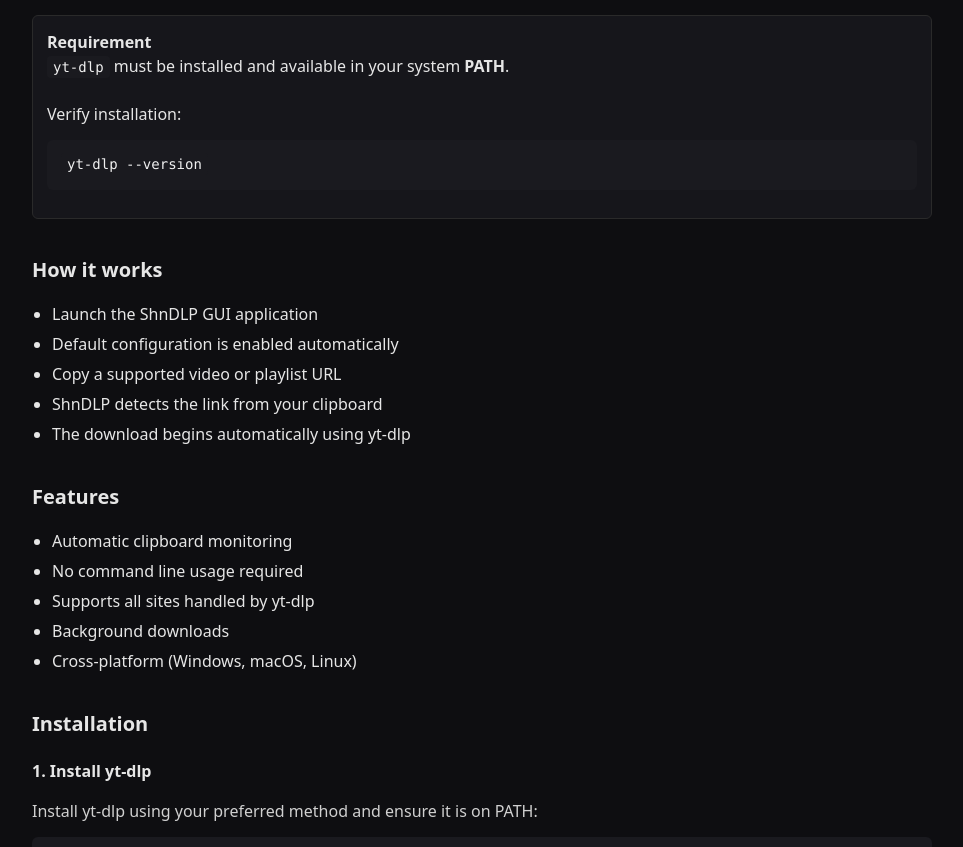
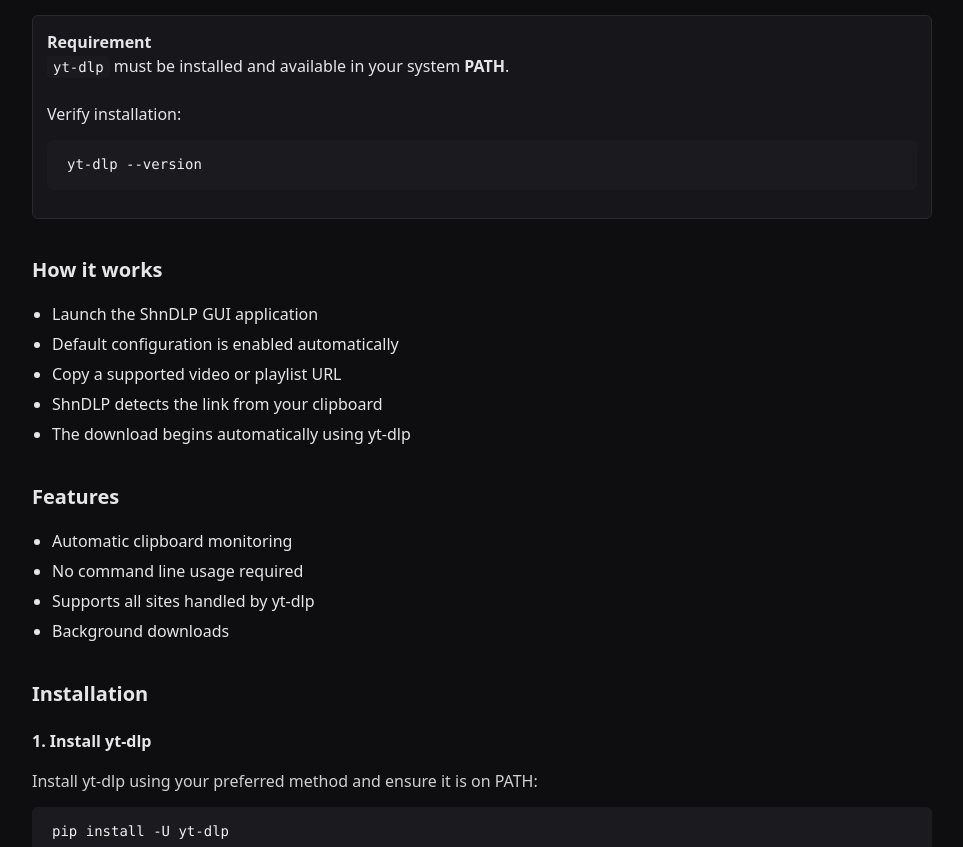
Before and after one commit to tayrp/shndlp, a plain HTML site: page docs/index.html in a window 1280 px wide. Shown: the part 207-1054 px from the top of the page, without its empty margins (158-1121 px from the left). Drawn offline with Linux system fonts and the light colour scheme.

Commit message:
Update Site

```diff
--- a/docs/index.html
+++ b/docs/index.html
@@ -186,7 +186,7 @@
       <li>No command line usage required</li>
       <li>Supports all sites handled by yt-dlp</li>
       <li>Background downloads</li>
-      <li>Cross-platform (Windows, macOS, Linux)</li>
+      <!-- <li>Cross-platform (Windows, macOS, Linux)</li> -->
     </ul>
 
     <!--<h2>Downloads</h2>
```
